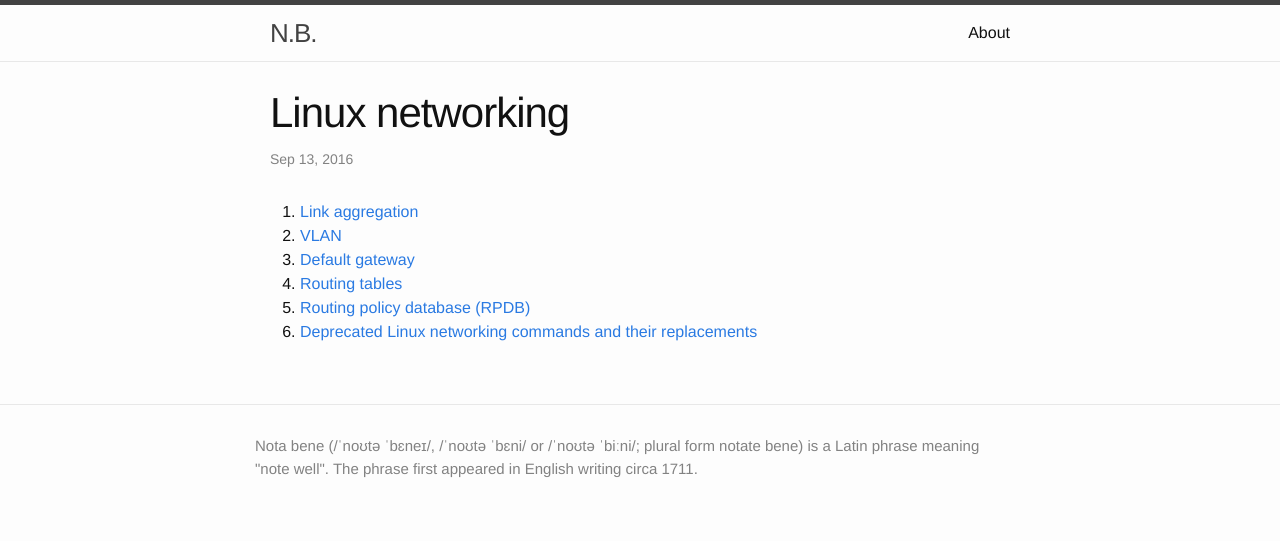
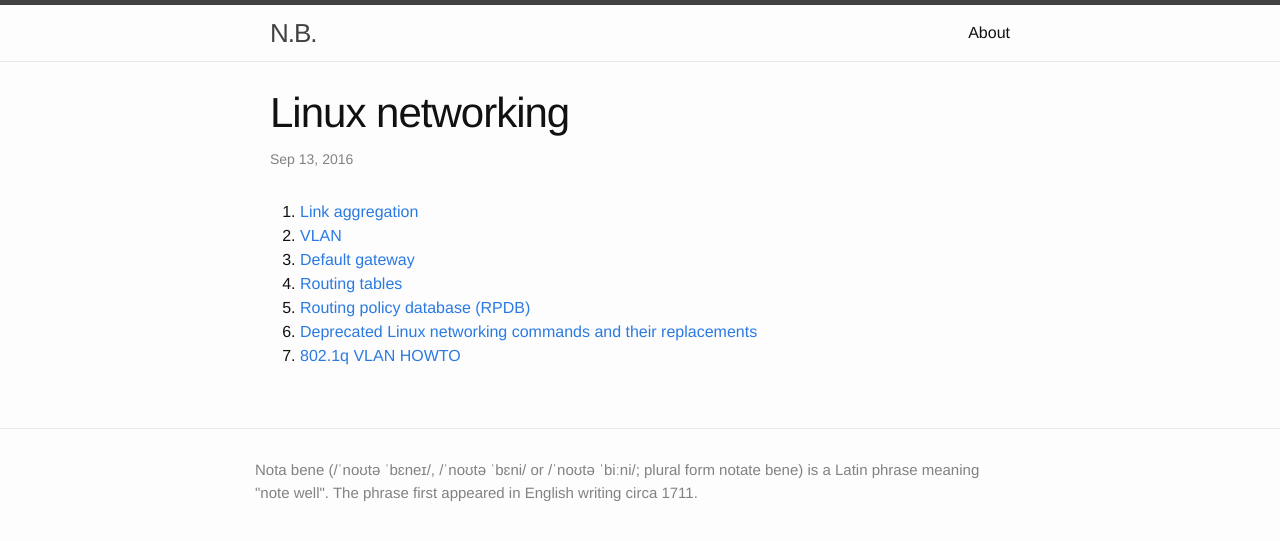
Before and after one commit to zaletniy/zaletniy.github.io, a Jekyll site: the page built from _posts/2016-09-13-linux-networking-cheatsheet.markdown, in a window 1280 px wide. Shown: the top 541 px of the page. Built offline with Jekyll 4.4.1, drawn with Linux system fonts in a browser that asks for light colours.

Commit message:
One more resource about linux networking

```diff
--- a/_posts/2016-09-13-linux-networking-cheatsheet.markdown
+++ b/_posts/2016-09-13-linux-networking-cheatsheet.markdown
@@ -11,3 +11,4 @@ categories: links
 1. [Routing tables](http://linux-ip.net/html/routing-tables.html#ftn.idm140337857371760)
 1. [Routing policy database (RPDB)](http://linux-ip.net/html/routing-rpdb.html)
 1. [Deprecated Linux networking commands and their replacements](https://dougvitale.wordpress.com/2011/12/21/deprecated-linux-networking-commands-and-their-replacements/)
+1. [802.1q VLAN HOWTO](https://web.archive.org/web/20141225205650/http://ubuntuforums.org/archive/index.php/t-703387.html)
```
